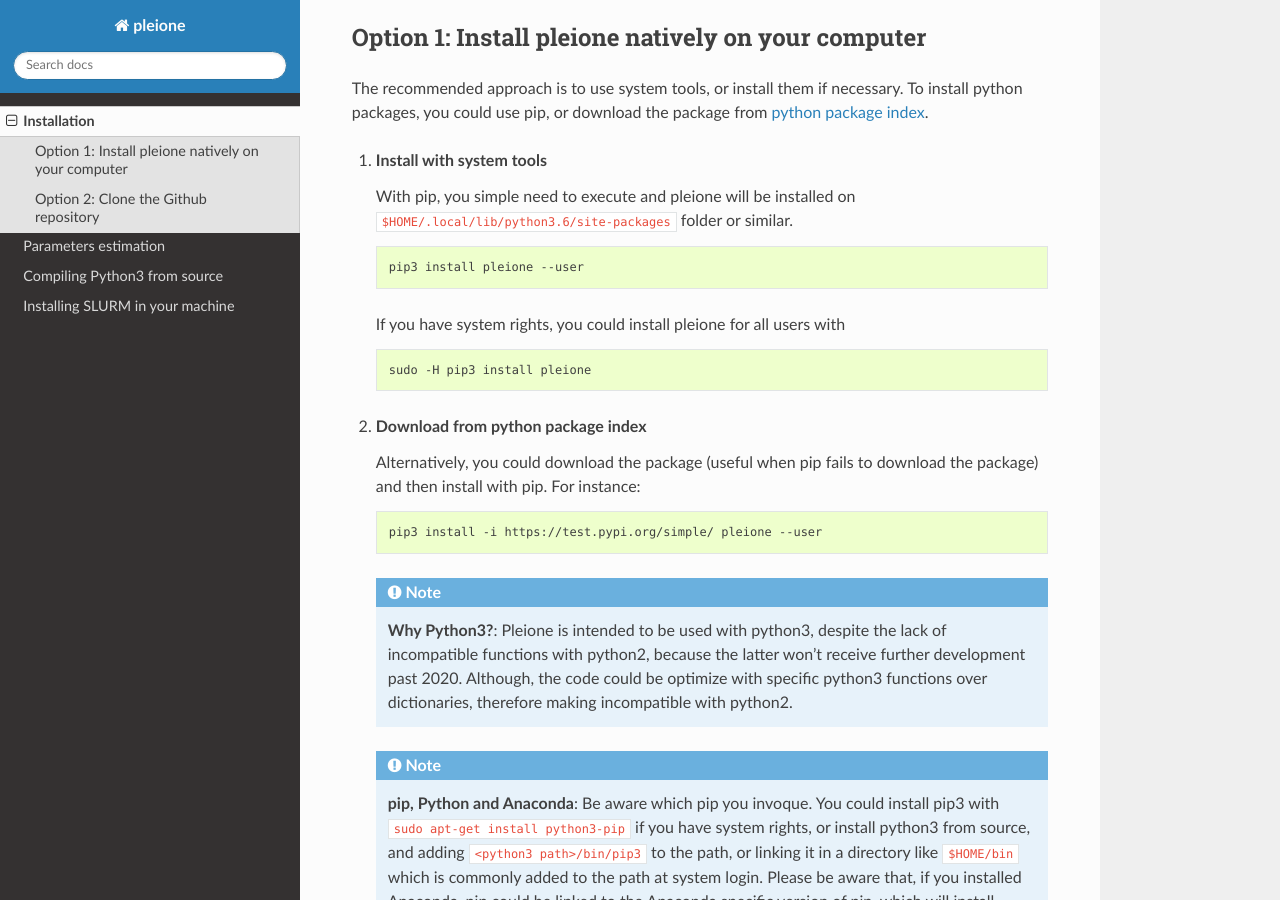
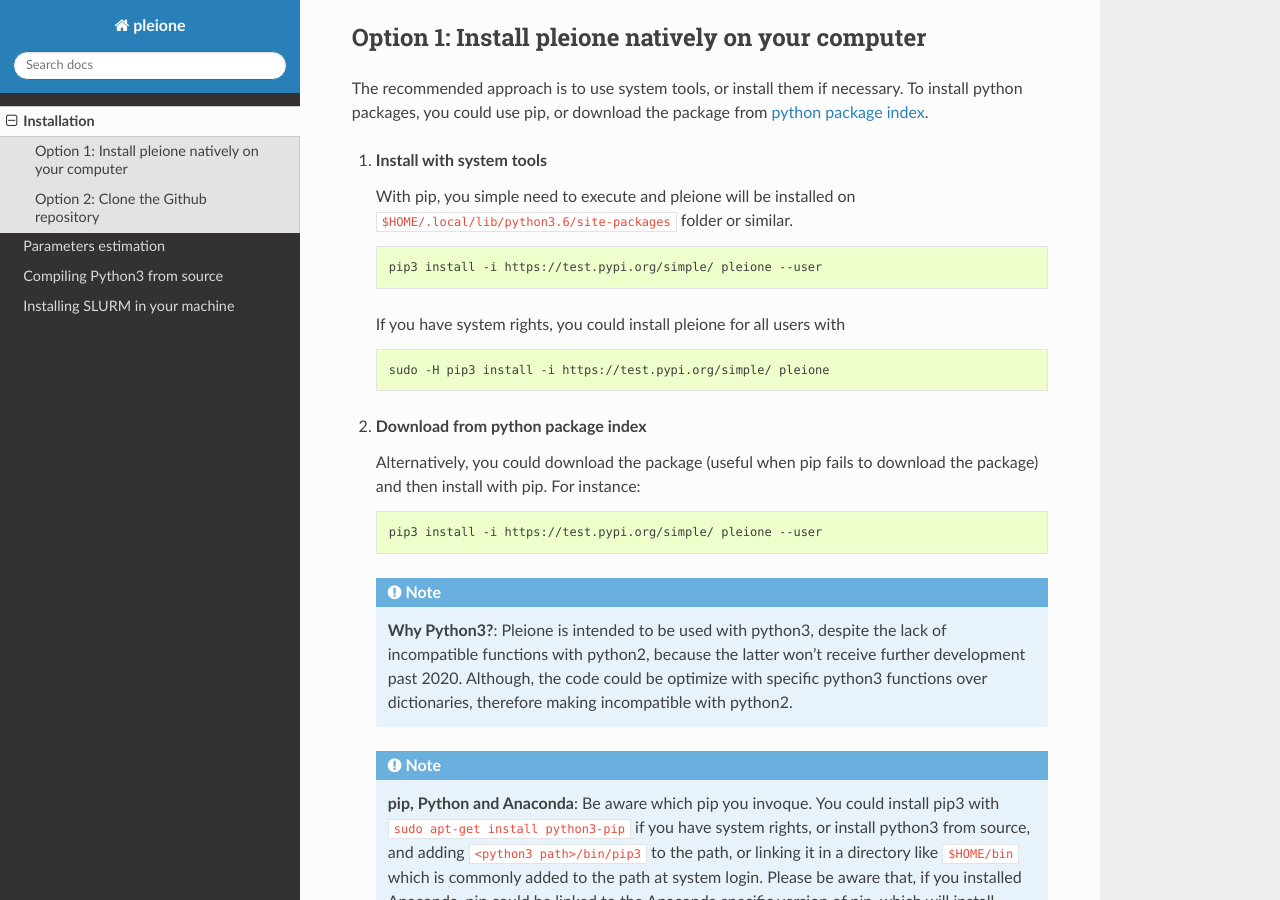
Before and after one commit to glucksfall/pleione, a Sphinx documentation site: the page built from docs/Installation.rst, in a window 1280 px wide and 900 px high, scrolled down 456 px. Built offline with Sphinx 7.4.7 and the Read the Docs theme 2.0.0, drawn with Linux system fonts in a browser that asks for light colours; some of the changed lines change nothing that is shown.

Commit message:
Installation updated

```diff
--- a/docs/Installation.rst
+++ b/docs/Installation.rst
@@ -30,13 +30,13 @@
 
    .. code-block:: bash
 
-	pip3 install pleione --user
+	pip3 install -i https://test.pypi.org/simple/ pleione --user
 
    If you have system rights, you could install pleione for all users with
 
    .. code-block:: bash
 
-	sudo -H pip3 install pleione
+	sudo -H pip3 install -i https://test.pypi.org/simple/ pleione
 
 2. **Download from python package index**
 
```
